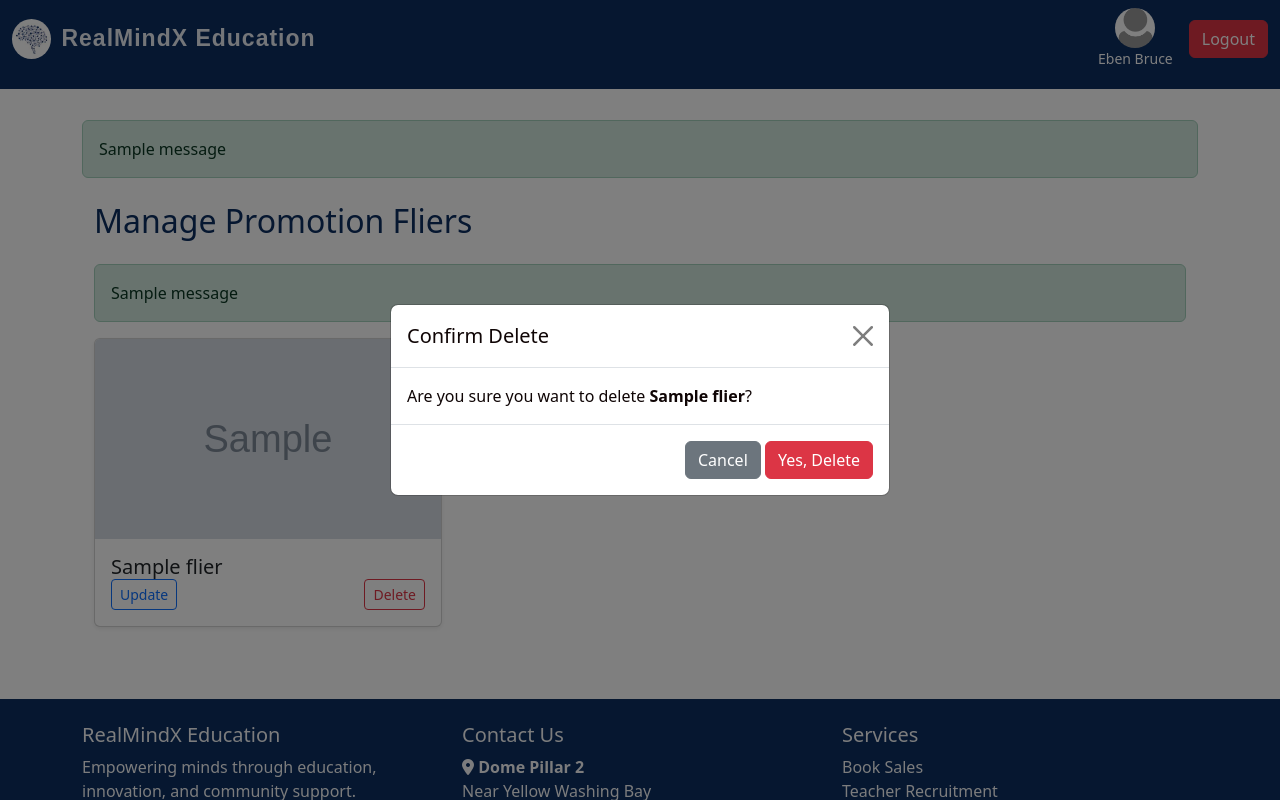
After one commit to EmmanuelDanso1/learning_platform, a Flask app: page /admin/manage-fliers in a window 1280 px wide, after a click on "Delete". The commit adds this page. Run offline with Flask 3, Linux system fonts and the light colour scheme; a user stored in the database is signed in; tables that the repository leaves empty hold one stand-in row (values such as "Sample post"); grey boxes marked "Sample" are stand-in pictures; one stand-in notice (Sample message) is shown; some libraries are stand-ins or nearby versions.

Commit message:
added newsletter and promotion flier

```diff
--- a/platform/realmind/models/__init__.py
+++ b/platform/realmind/models/__init__.py
@@ -9,3 +9,5 @@ from .products import Product
 from .category import Category
 from .resource_info import InfoDocument
 from .recieve_orders import ReceivedOrder, ReceivedOrderItem
+from .promotion_flyer import PromotionFlier
+from .newsletter import Newsletter
--- /dev/null
+++ b/platform/realmind/models/promotion_flyer.py
@@ -0,0 +1,6 @@
+from realmind import db
+
+class PromotionFlier(db.Model):
+    id = db.Column(db.Integer, primary_key=True)
+    title = db.Column(db.String(150), nullable=False)
+    image_filename = db.Column(db.String(200), nullable=False)
--- a/platform/realmind/routes/admin_routes.py
+++ b/platform/realmind/routes/admin_routes.py
@@ -2,10 +2,12 @@ from flask import Blueprint, render_template, redirect, url_for,jsonify, flash,
 from flask_login import login_required, current_user
 from werkzeug.utils import secure_filename
 # using the imports from __init__.py file
-from realmind.models import Admin, Application, JobPost, News, Gallery, Product, Category, InfoDocument, ReceivedOrder, ReceivedOrderItem
+from realmind.models import Admin, Application, JobPost, News, Gallery, Newsletter, Product, Category, PromotionFlier, InfoDocument, ReceivedOrder, ReceivedOrderItem
 from realmind.forms import JobPostForm
-from realmind import db
+from realmind import db, mail
+from flask_mail import Message
 import os
+import json
 import requests
 from realmind.utils.util import UPLOAD_FOLDER, allowed_profile_pic,allowed_image_file, allowed_document, allowed_file
 
@@ -308,7 +310,7 @@ def add_product():
         subject = request.form.get('subject')
         brand = request.form.get('brand')
 
-        # ✅ Discount percentage (optional)
+        # Discount percentage (optional)
         discount_percentage = request.form.get('discount_percentage')
         discount_percentage = float(discount_percentage) if discount_percentage else 0.0
 
@@ -319,8 +321,9 @@ def add_product():
             db.session.add(category)
             db.session.commit()
 
-        # Save image
+        # Save image locally
         filename = None
+        upload_path = None
         if image_file and allowed_file(image_file.filename):
             filename = secure_filename(image_file.filename)
             upload_path = os.path.join(current_app.root_path, 'static', 'uploads', filename)
@@ -353,7 +356,6 @@ def add_product():
             'description': description,
             'price': price,
             'in_stock': in_stock,
-            'image_filename': filename,
             'category': category.name,
             'author': author,
             'grade': grade,
@@ -365,12 +367,20 @@ def add_product():
 
         try:
             headers = {'Authorization': f'Bearer {API_TOKEN}'}
+
+            files = {
+                'data': (None, json.dumps(product_data)),
+                'image': open(upload_path, 'rb')
+            }
+
             res = requests.post(
                 "http://localhost:5001/api/products",
-                json=product_data,
+                files=files,
                 headers=headers
             )
+
             print("E-commerce response:", res.status_code, res.json())
+
             if res.status_code == 201:
                 ecommerce_id = res.json().get('id')
                 if ecommerce_id:
@@ -383,6 +393,7 @@ def add_product():
         return redirect(url_for('admin.manage_products'))
 
     return render_template('admin/add_product.html')
+
 
 
 @admin_bp.route('/admin/edit-product/<int:product_id>', methods=['GET', 'POST'])
@@ -463,6 +474,7 @@ def edit_product(product_id):
 
     # GET method: pre-fill form
     return render_template('admin/edit_product.html', product=product)
+
 
 
 # delete product
@@ -848,3 +860,218 @@ def update_received_order_status(order_id):
         return jsonify({'error': 'API request error'}), 500
 
     return jsonify({'success': True, 'status': new_status})
+
+
+# admin to post flyer
+@admin_bp.route('/admin/post-flier', methods=['GET', 'POST'])
+@login_required
+def post_flier():
+    if request.method == 'POST':
+        title = request.form.get('title', '').strip()
+        image_file = request.files.get('image')  #  Upload comes from this
+
+        if image_file and allowed_image_file(image_file.filename):
+            filename = secure_filename(image_file.filename)
+            save_path = os.path.join(current_app.root_path, 'static', 'fliers', filename)
+            os.makedirs(os.path.dirname(save_path), exist_ok=True)
+            image_file.save(save_path)
+
+            #  Save flier locally with filename
+            new_flier = PromotionFlier(
+                title=title,
+                image_filename=filename  #  This is the string stored in DB
+            )
+            db.session.add(new_flier)
+            db.session.commit()
+
+            #  Send to E-Commerce with multipart/form-data
+            API_TOKEN = os.getenv('API_TOKEN')
+            headers = {'Authorization': f'Bearer {API_TOKEN}'}
+            data = {'title': title}
+            files = {'image': open(save_path, 'rb')}
+
+            try:
+                res = requests.post(
+                    'http://localhost:5001/api/fliers',
+                    data=data,
+                    files=files,
+                    headers=headers
+                )
+                if res.status_code == 201:
+                    flash("Flier posted and sent to e-commerce!", "success")
+                else:
+                    flash("Flier posted locally, but failed to sync.", "warning")
+            except Exception as e:
+                print("Error posting flier to e-commerce:", e)
+                flash("Flier posted locally. Failed to send to e-commerce.", "danger")
+            finally:
+                files['image'].close()
+
+        else:
+            flash("Invalid or missing image file.", "danger")
+
+        return redirect(url_for('admin.post_flier'))
+
+    return render_template('admin/post_flier.html')
+
+# update flier
+@admin_bp.route('/admin/update-flier/<int:flier_id>', methods=['GET', 'POST'])
+@login_required
+def update_flier(flier_id):
+    flier = PromotionFlier.query.get_or_404(flier_id)
+
+    if request.method == 'POST':
+        new_title = request.form.get('title', '').strip()
+        new_image = request.files.get('image')
+
+        if new_title:
+            flier.title = new_title
+
+        if new_image and allowed_image_file(new_image.filename):
+            filename = secure_filename(new_image.filename)
+            path = os.path.join(current_app.root_path, 'static', 'fliers', filename)
+            os.makedirs(os.path.dirname(path), exist_ok=True)
+            new_image.save(path)
+            flier.image_filename = filename
+        db.session.commit()
+
+        # Sync to e-commerce
+        try:
+            API_TOKEN = os.getenv('API_TOKEN')
+            headers = {'Authorization': f'Bearer {API_TOKEN}'}
+            data = {'title': flier.title}
+            files = {}
+            if new_image:
+                files['image'] = open(path, 'rb')
+
+            res = requests.put(f"http://localhost:5001/api/fliers/{flier.id}", data=data, files=files, headers=headers)
+            if files:
+                files['image'].close()
+
+            if res.status_code == 200:
+                flash("Flier updated and synced with e-commerce.", "success")
+            else:
+                flash("Flier updated locally, but failed to sync with e-commerce.", "warning")
+        except Exception as e:
+            print("Error updating flier on e-commerce:", e)
+            flash("Flier updated locally. Failed to sync.", "danger")
+
+        return redirect(url_for('admin.post_flier'))
+
+    return render_template('admin/update_flier.html', flier=flier)
+
+# delete flier
+@admin_bp.route('/admin/delete-flier/<int:flier_id>', methods=['POST'])
+@login_required
+def delete_flier(flier_id):
+    flier = PromotionFlier.query.get_or_404(flier_id)
+    image_path = os.path.join(current_app.root_path, 'static', 'fliers', flier.image_filename)
+
+    # Delete from DB
+    db.session.delete(flier)
+    db.session.commit()
+
+    # Delete image file (optional)
+    if os.path.exists(image_path):
+        os.remove(image_path)
+
+    # Sync delete to e-commerce
+    try:
+        API_TOKEN = os.getenv('API_TOKEN')
+        headers = {'Authorization': f'Bearer {API_TOKEN}'}
+        res = requests.delete(f"http://localhost:5001/api/fliers/{flier.id}", headers=headers)
+        if res.status_code == 200:
+            flash("Flier deleted from both platforms.", "success")
+        else:
+            flash("Flier deleted locally, but not on e-commerce.", "warning")
+    except Exception as e:
+        print("Error deleting flier from e-commerce:", e)
+        flash("Flier deleted locally. Failed to delete from e-commerce.", "danger")
+
+    return redirect(url_for('admin.manage_fliers'))
+
+@admin_bp.route('/admin/manage-fliers')
+@login_required
+def manage_fliers():
+    fliers = PromotionFlier.query.order_by(PromotionFlier.id.desc()).all()
+    return render_template('admin/manage_fliers.html', fliers=fliers)
+
+# Newsletter
+@admin_bp.route('/admin/newsletter', methods=['GET', 'POST'])
+def create_newsletter():
+    if request.method == 'POST':
+        title = request.form.get('title')
+        content = request.form.get('content')
+
+        if not title or not content:
+            flash("Title and content are required.", "danger")
+            return redirect(url_for('admin.create_newsletter'))
+
+        # Save to admin DB
+        newsletter = Newsletter(title=title, content=content)
+        db.session.add(newsletter)
+        db.session.commit()
+
+        # Fetch subscribers from e-commerce API
+        API_TOKEN = os.getenv('API_TOKEN')
+        try:
+            res = requests.get(
+                "http://127.0.0.1:5001/api/newsletter-subscribers",
+                headers={'Authorization': f'Bearer {API_TOKEN}'}
+            )
+            subscribers = res.json().get('subscribers', [])
+
+            for email in subscribers:
+                msg = Message(
+                    subject=title,
+                    recipients=[email],
+                    html=content
+                )
+                mail.send(msg)
+
+            flash("Newsletter sent to subscribers.", "success")
+
+        except Exception as e:
+            print("Error sending newsletter:", e)
+            flash("Failed to send newsletter to subscribers.", "danger")
+
+        return redirect(url_for('admin.list_newsletters'))
+
+    return render_template('admin/create_newsletter.html')
+
+# list newsletter
+@admin_bp.route('/admin/newsletters')
+def list_newsletters():
+    newsletters = Newsletter.query.order_by(Newsletter.created_on.desc()).all()
+    return render_template('admin/list_newsletters.html', newsletters=newsletters)
+
+@admin_bp.route('/admin/newsletter/<int:id>')
+def view_newsletter(id):
+    newsletter = Newsletter.query.get_or_404(id)
+    return render_template('admin/view_newsletter.html', newsletter=newsletter)
+
+@admin_bp.route('/admin/newsletter/<int:id>/edit', methods=['GET', 'POST'])
+def edit_newsletter(id):
+    newsletter = Newsletter.query.get_or_404(id)
+
+    if request.method == 'POST':
+        newsletter.title = request.form.get('title')
+        newsletter.content = request.form.get('content')
+
+        if not newsletter.title or not newsletter.content:
+            flash("Title and content are required.", "danger")
+            return redirect(url_for('admin.edit_newsletter', id=id))
+
+        db.session.commit()
+        flash("Newsletter updated successfully.", "success")
+        return redirect(url_for('admin.view_newsletter', id=id))
+
+    return render_template('admin/edit_newsletter.html', newsletter=newsletter)
+
+@admin_bp.route('/admin/newsletter/<int:id>/delete', methods=['POST'])
+def delete_newsletter(id):
+    newsletter = Newsletter.query.get_or_404(id)
+    db.session.delete(newsletter)
+    db.session.commit()
+    flash("Newsletter deleted successfully.", "success")
+    return redirect(url_for('admin.list_newsletters'))
--- /dev/null
+++ b/platform/realmind/templates/admin/manage_fliers.html
@@ -0,0 +1,69 @@
+{% extends 'index.html' %}
+{% block title %}Manage Fliers{% endblock %}
+
+{% block content %}
+<div class="container mt-4">
+  <h2 class="mb-4">Manage Promotion Fliers</h2>
+
+  {% with messages = get_flashed_messages(with_categories=true) %}
+    {% if messages %}
+      {% for category, message in messages %}
+        <div class="alert alert-{{ category }}">{{ message }}</div>
+      {% endfor %}
+    {% endif %}
+  {% endwith %}
+
+  {% if fliers %}
+    <div class="row">
+      {% for flier in fliers %}
+        <div class="col-md-4">
+          <div class="card mb-4 shadow-sm">
+            {% if flier.image_filename %}
+              <img src="{{ url_for('static', filename='fliers/' + flier.image_filename) }}"
+                   class="card-img-top" alt="{{ flier.title or 'Flier' }}"
+                   style="height: 200px; object-fit: cover;">
+            {% endif %}
+            <div class="card-body">
+              <h5 class="card-title">{{ flier.title or 'Untitled Flier' }}</h5>
+              <div class="d-flex justify-content-between">
+                <a href="{{ url_for('admin.update_flier', flier_id=flier.id) }}"
+                   class="btn btn-sm btn-outline-primary">Update</a>
+
+                <!-- Trigger Delete Modal -->
+                <button type="button" class="btn btn-sm btn-outline-danger" data-bs-toggle="modal"
+                        data-bs-target="#deleteModal{{ flier.id }}">
+                  Delete
+                </button>
+              </div>
+            </div>
+          </div>
+        </div>
+
+        <!-- Delete Modal -->
+        <div class="modal fade" id="deleteModal{{ flier.id }}" tabindex="-1" aria-labelledby="deleteModalLabel{{ flier.id }}" aria-hidden="true">
+          <div class="modal-dialog modal-dialog-centered">
+            <div class="modal-content">
+              <div class="modal-header">
+                <h5 class="modal-title" id="deleteModalLabel{{ flier.id }}">Confirm Delete</h5>
+                <button type="button" class="btn-close" data-bs-dismiss="modal" aria-label="Close"></button>
+              </div>
+              <div class="modal-body">
+                Are you sure you want to delete <strong>{{ flier.title or "this flier" }}</strong>?
+              </div>
+              <div class="modal-footer">
+                <form method="POST" action="{{ url_for('admin.delete_flier', flier_id=flier.id) }}">
+                  <button type="button" class="btn btn-secondary" data-bs-dismiss="modal">Cancel</button>
+                  <button type="submit" class="btn btn-danger">Yes, Delete</button>
+                </form>
+              </div>
+            </div>
+          </div>
+        </div>
+
+      {% endfor %}
+    </div>
+  {% else %}
+    <p>No fliers posted yet.</p>
+  {% endif %}
+</div>
+{% endblock %}
--- a/platform/realmind/templates/footer.html
+++ b/platform/realmind/templates/footer.html
@@ -43,13 +43,12 @@
 
         </div>
         <div class="col-md-4">
-          <h5>Quick Links</h5>
+          <h5>Services</h5>
           <ul class="list-unstyled">
-            <li><a href="#" class="text-light">Book Sales</a></li>
-            <li><a href="#" class="text-light">Teacher Recruitment</a></li>
-            <li><a href="#" class="text-light">Research & Assignment</a></li>
-            <li><a href="#" class="text-light">C.P.D</a></li>
-            <li><a href="#" class="text-light">Get a Teacher</a></li>
+            <li><a href="#" class="text-light text-decoration-none">Book Sales</a></li>
+            <li><a href="#" class="text-light text-decoration-none">Teacher Recruitment</a></li>
+            <li><a href="#" class="text-light text-decoration-none">Research & Assignment</a></li>
+            <li><a href="#" class="text-light text-decoration-none">C.P.D</a></li>
           </ul>
         </div>
       </div>
--- a/platform/realmind/templates/index.html
+++ b/platform/realmind/templates/index.html
@@ -79,7 +79,10 @@
   {% block content %}{% endblock %}
 </main>
 
-{% include 'footer.html' %}
+{% if not (current_user.is_authenticated and current_user.is_admin) %}
+  {% include 'footer.html' %}
+{% endif %}
+
 <!-- Scripts -->
 <script src="https://cdn.jsdelivr.net/npm/bootstrap@5.3.3/dist/js/bootstrap.bundle.min.js"></script>
 </body>
```
Also changed, not shown: platform/realmind/models/newsletter.py (added, +8 -0 lines), platform/realmind/templates/admin/create_newsletter.html (added, +18 -0 lines), platform/realmind/templates/admin/edit_newsletter.html (added, +19 -0 lines), platform/realmind/templates/admin/list_newsletters.html (added, +26 -0 lines), platform/realmind/templates/admin/post_flier.html (added, +30 -0 lines), platform/realmind/templates/admin/update_flier.html (added, +31 -0 lines), platform/realmind/templates/admin/view_newsletter.html (added, +12 -0 lines), platform/realmind/templates/admin_dashboard.html (+169 -30 lines), platform/instance/site.db, platform/realmind/static/fliers/sale.webp (added), 1 other file.
